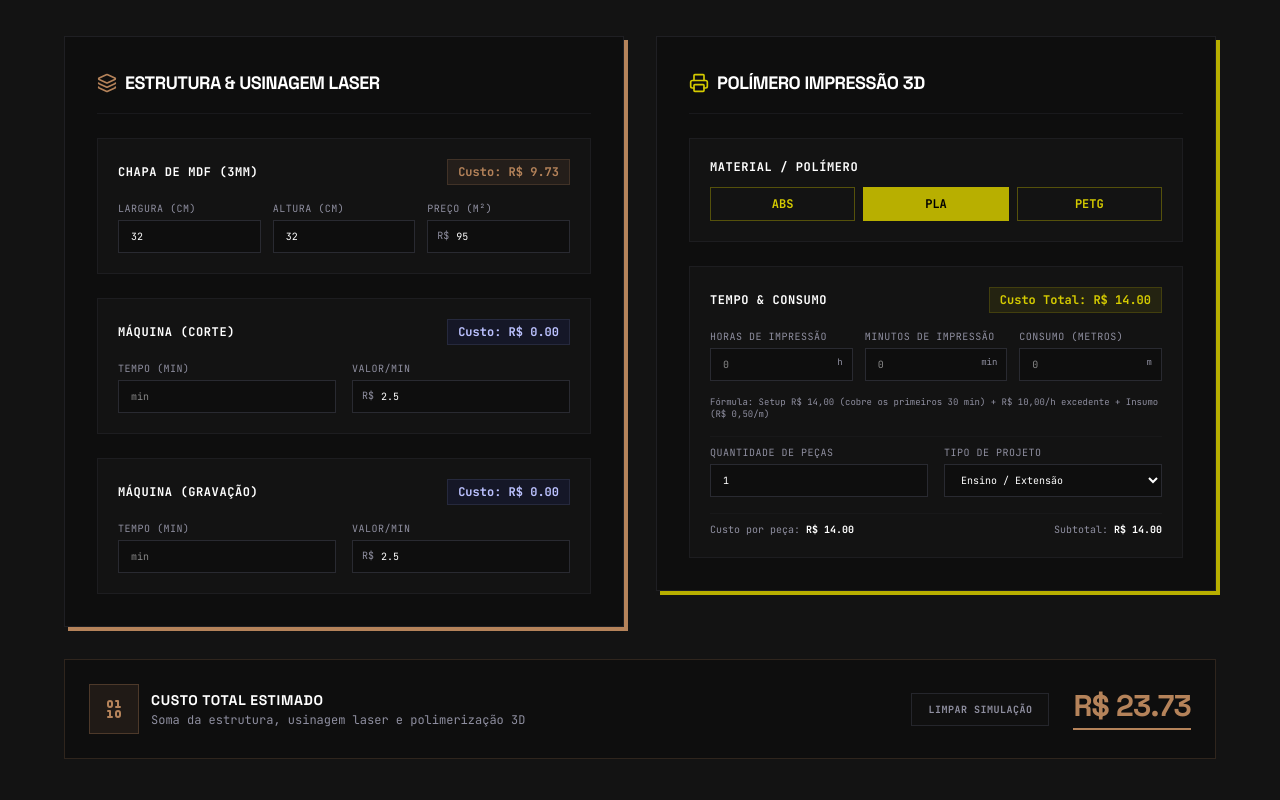
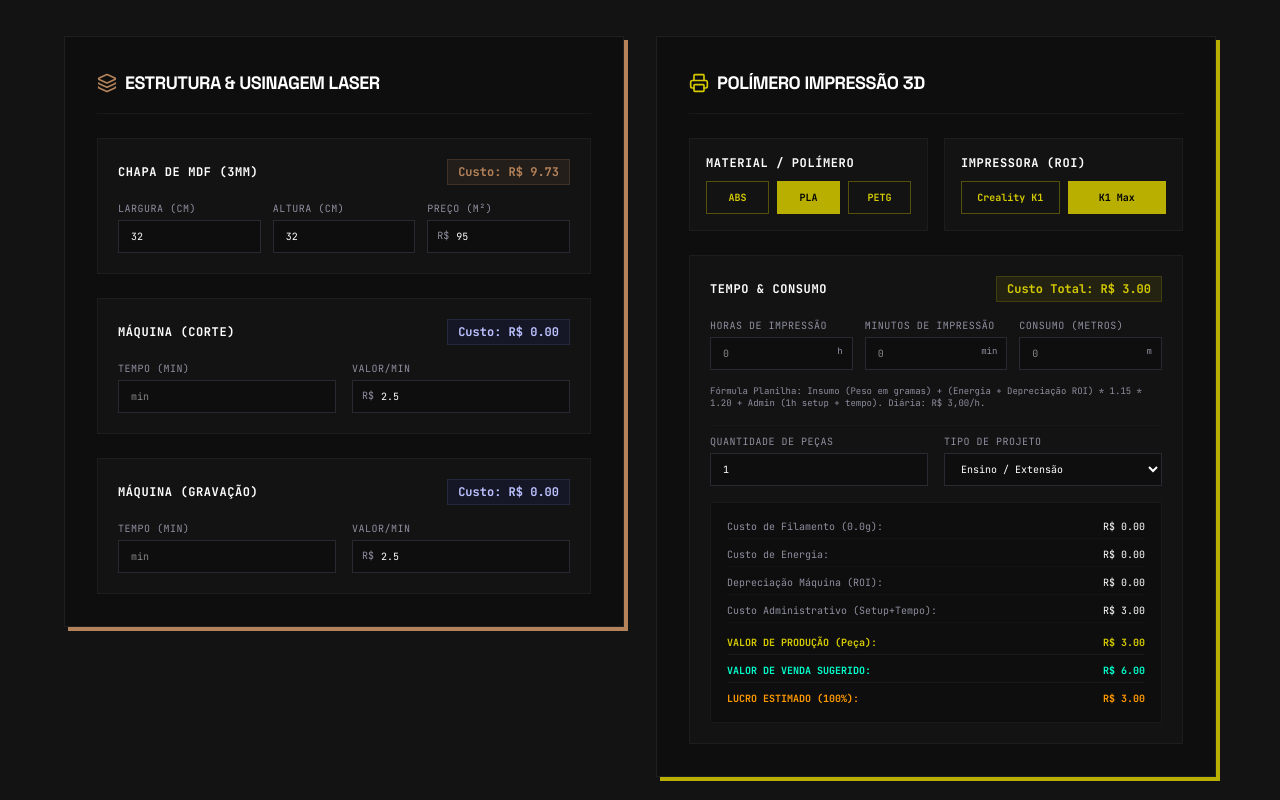
Before and after one commit to marceloengvs-hub/esteira-tech, a Next.js app: page / in a window 1280 px wide. Shown: the part 4620-5420 px from the top of the page. Built offline with nearby package versions, Linux system fonts and the light colour scheme; no server answers; the database is empty.

Commit message:
feat: adequa simulador de custos de impressao 3d com constantes de impressoras e formulas da planilha

```diff
--- a/app/page.tsx
+++ b/app/page.tsx
@@ -96,6 +96,7 @@ export default function Page() {
 
   // Simulador de Custos - Impressão 3D
   const [printMaterial, setPrintMaterial] = React.useState<'PLA' | 'PETG' | 'ABS'>('PLA');
+  const [printPrinter, setPrintPrinter] = React.useState<'K1' | 'K1_MAX'>('K1_MAX');
   const [printHours, setPrintHours] = React.useState<number | ''>('');
   const [printMinutes, setPrintMinutes] = React.useState<number | ''>('');
   const [filamentMetres, setFilamentMetres] = React.useState<number | ''>('');
@@ -103,31 +104,65 @@ export default function Page() {
   const [projectType, setProjectType] = React.useState<'ENSINO' | 'PESQUISA'>('ENSINO');
   const [currentSlide, setCurrentSlide] = React.useState<number>(0);
 
-  // Cálculos de Custos Dinâmicos
-  const PRECO_METRO: Record<'PLA' | 'PETG' | 'ABS', number> = {
-    ABS: 1.0 / 3.0,
-    PLA: 0.50,
-    PETG: 3.5 / 6.0
-  };
-
+  // Cálculos de Custos Dinâmicos - Impressão 3D e Laser/MDF
   const mdfArea = (mdfWidth / 100) * (mdfHeight / 100);
   const mdfCost = mdfArea * mdfPricePerM2;
 
   const laserCutCost = (laserCutTime === '' ? 0 : laserCutTime) * laserCutPricePerMin;
   const laserEngraveCost = (laserEngraveTime === '' ? 0 : laserEngraveTime) * laserEngravePricePerMin;
 
+  // Constantes da Planilha
+  const DIAMETER_3D = 1.75; // mm
+  const FILAMENT_PRICE_PER_KG = 110; // R$
+  const KWH_PRICE_3D = 0.4859; // R$
+  const MACHINE_POWER_3D = 220; // Watts
+  const FAILURE_RATE_3D = 0.15; // 15%
+  const ADMIN_RATE_3D = 3.00; // R$
+
+  const MACHINE_VALUES_3D = {
+    K1: 5500,
+    K1_MAX: 6000
+  };
+
+  const MATERIAL_DENSITIES_3D = {
+    ABS: 1.04,
+    PLA: 1.24,
+    PETG: 1.27
+  };
+
+  // Tempo total de impressão
   const totalPrintHours = (printHours === '' ? 0 : printHours) + (printMinutes === '' ? 0 : printMinutes) / 60;
   const metersVal = filamentMetres === '' ? 0 : filamentMetres;
 
-  const precoMetro = PRECO_METRO[printMaterial];
-  const custoMaterial = metersVal * precoMetro;
+  // Cálculo físico do peso em gramas
+  const lengthMm = metersVal * 1000;
+  const radiusMm = DIAMETER_3D / 2;
+  const areaMm2 = Math.PI * Math.pow(radiusMm, 2);
+  const volumeCm3 = (areaMm2 * lengthMm) / 1000;
+  const density = MATERIAL_DENSITIES_3D[printMaterial];
+  const weightGrams = volumeCm3 * density;
 
-  // A taxa fixa de setup de R$ 14,00 cobre os primeiros 30 minutos (0.5h) de máquina
-  const horasExcedentes = Math.max(0, totalPrintHours - 0.5);
-  const custoTempo = horasExcedentes * 10.00; // R$ 10,00 por hora excedente
-  const valorCheio = 14.00 + custoTempo + custoMaterial;
+  // Custo de Filamento
+  const printFilamentCost = weightGrams * (FILAMENT_PRICE_PER_KG / 1000);
 
-  const printCostPerPiece = valorCheio * (projectType === 'PESQUISA' ? 0.5 : 1.0);
+  // Custo de Energia
+  const printEnergyCost = (MACHINE_POWER_3D / 1000) * totalPrintHours * KWH_PRICE_3D;
+
+  // Custo de ROI/Depreciação
+  const machineValue = MACHINE_VALUES_3D[printPrinter];
+  const roiHours = 12 * 20 * 8; // 1920 horas (12 meses, 20 dias, 8 horas)
+  const roiRatePerHour = machineValue / roiHours;
+  const printRoiCost = roiRatePerHour * totalPrintHours;
+
+  // Custo Administrativo (1 hora de setup + horas de impressão)
+  const printAdminCost = ADMIN_RATE_3D * (1 + totalPrintHours);
+
+  // Fórmula de Produção da Planilha:
+  // Custo = Filamento + (Energia + Depreciação) * 1.15 (falha) * 1.20 (indiretos) + Custo Administrativo
+  const printProductionCostRaw = printFilamentCost + (printEnergyCost + printRoiCost) * (1 + FAILURE_RATE_3D) * 1.20 + printAdminCost;
+
+  // Custo por peça (com desconto para pesquisa de 50%, se aplicável)
+  const printCostPerPiece = printProductionCostRaw * (projectType === 'PESQUISA' ? 0.5 : 1.0);
   const totalPrintCost = printCostPerPiece * printQuantity;
 
   const estimatedTotalCost = mdfCost + laserCutCost + laserEngraveCost + totalPrintCost;
@@ -141,6 +176,7 @@ export default function Page() {
     setLaserEngraveTime('');
     setLaserEngravePricePerMin(2.5);
     setPrintMaterial('PLA');
+    setPrintPrinter('K1_MAX');
     setPrintHours('');
     setPrintMinutes('');
     setFilamentMetres('');
@@ -1001,16 +1037,18 @@ export default function Page() {
                   </h3>
                 </div>
 
+                {/* Material Selector & Printer Selector */}
+                <div className="grid grid-cols-1 md:grid-cols-2 gap-4 mb-6">
                   {/* Material / Polymer Selector */}
-                <div className="p-5 bg-[#131313] border border-[#454655]/20 mb-6 rounded-none">
-                  <h4 className="font-mono text-xs font-bold text-white uppercase tracking-wider mb-3">Material / Polímero</h4>
+                  <div className="p-4 bg-[#131313] border border-[#454655]/20 rounded-none">
+                    <h4 className="font-mono text-xs font-bold text-white uppercase tracking-wider mb-2.5">Material / Polímero</h4>
                     <div className="grid grid-cols-3 gap-2">
                       {(['ABS', 'PLA', 'PETG'] as const).map((mat) => (
                         <button
                           key={mat}
                           type="button"
                           onClick={() => setPrintMaterial(mat)}
-                        className={`py-2 text-xs font-mono font-bold border transition-all cursor-pointer ${
+                          className={`py-2 text-[10px] font-mono font-bold border transition-all cursor-pointer ${
                             printMaterial === mat
                               ? 'bg-[#b8af00] text-black border-[#b8af00]'
                               : 'bg-transparent text-[#d5cb00] border-[#b8af00]/40 hover:border-[#b8af00]'
@@ -1019,6 +1057,28 @@ export default function Page() {
                           {mat}
                         </button>
                       ))}
+                    </div>
+                  </div>
+
+                  {/* Printer / Machine Selector */}
+                  <div className="p-4 bg-[#131313] border border-[#454655]/20 rounded-none">
+                    <h4 className="font-mono text-xs font-bold text-white uppercase tracking-wider mb-2.5">Impressora (ROI)</h4>
+                    <div className="grid grid-cols-2 gap-2">
+                      {(['K1', 'K1_MAX'] as const).map((printer) => (
+                        <button
+                          key={printer}
+                          type="button"
+                          onClick={() => setPrintPrinter(printer)}
+                          className={`py-2 text-[10px] font-mono font-bold border transition-all cursor-pointer ${
+                            printPrinter === printer
+                              ? 'bg-[#b8af00] text-black border-[#b8af00]'
+                              : 'bg-transparent text-[#d5cb00] border-[#b8af00]/40 hover:border-[#b8af00]'
+                          }`}
+                        >
+                          {printer === 'K1' ? 'Creality K1' : 'K1 Max'}
+                        </button>
+                      ))}
+                    </div>
                   </div>
                 </div>
 
@@ -1087,10 +1147,7 @@ export default function Page() {
                   </div>
 
                   <div className="text-[9px] text-[#8f8fa0] font-mono leading-tight">
-                    Fórmula: Setup R$ 14,00 (cobre os primeiros 30 min) + R$ 10,00/h excedente + Insumo ({
-                      printMaterial === 'ABS' ? 'R$ 0,33/m' :
-                      printMaterial === 'PLA' ? 'R$ 0,50/m' : 'R$ 0,58/m'
-                    })
+                    Fórmula Planilha: Insumo (Peso em gramas) + (Energia + Depreciação ROI) * 1.15 * 1.20 + Admin (1h setup + tempo). Diária: R$ 3,00/h.
                   </div>
 
                   <div className="grid grid-cols-2 gap-4 font-mono text-[10px] pt-2 border-t border-[#454655]/10">
@@ -1118,12 +1175,35 @@ export default function Page() {
                     </div>
                   </div>
 
-                  <div className="flex justify-between items-center font-mono text-[10px] pt-2 border-t border-[#454655]/10">
-                    <div className="text-[#8f8fa0]">
-                      Custo por peça: <strong className="text-white">R$ {printCostPerPiece.toFixed(2)}</strong>
+                  {/* Quebra Detalhada de Custos (Conforme Planilha) */}
+                  <div className="mt-4 p-4 bg-[#0e0e0e] border border-[#454655]/20 font-mono text-[10px] space-y-2">
+                    <div className="flex justify-between text-[#8f8fa0] border-b border-[#454655]/10 pb-1">
+                      <span>Custo de Filamento ({weightGrams.toFixed(1)}g):</span>
+                      <span className="text-white">R$ {printFilamentCost.toFixed(2)}</span>
                     </div>
-                    <div className="text-[#8f8fa0]">
-                      Subtotal: <strong className="text-white">R$ {totalPrintCost.toFixed(2)}</strong>
+                    <div className="flex justify-between text-[#8f8fa0] border-b border-[#454655]/10 pb-1">
+                      <span>Custo de Energia:</span>
+                      <span className="text-white">R$ {printEnergyCost.toFixed(2)}</span>
+                    </div>
+                    <div className="flex justify-between text-[#8f8fa0] border-b border-[#454655]/10 pb-1">
+                      <span>Depreciação Máquina (ROI):</span>
+                      <span className="text-white">R$ {printRoiCost.toFixed(2)}</span>
+                    </div>
+                    <div className="flex justify-between text-[#8f8fa0] border-b border-[#454655]/10 pb-1">
+                      <span>Custo Administrativo (Setup+Tempo):</span>
+                      <span className="text-white">R$ {printAdminCost.toFixed(2)}</span>
+                    </div>
+                    <div className="flex justify-between text-[#d5cb00] font-bold border-b border-[#454655]/20 pb-1 pt-1">
+                      <span>VALOR DE PRODUÇÃO {projectType === 'PESQUISA' ? '(Pesquisa -50%)' : '(Peça)'}:</span>
+                      <span>R$ {printCostPerPiece.toFixed(2)}</span>
+                    </div>
+                    <div className="flex justify-between text-[#00ffcc] font-bold border-b border-[#454655]/20 pb-1">
+                      <span>VALOR DE VENDA SUGERIDO:</span>
+                      <span>R$ {(printCostPerPiece * 2).toFixed(2)}</span>
+                    </div>
+                    <div className="flex justify-between text-[#ff9900] font-bold">
+                      <span>LUCRO ESTIMADO (100%):</span>
+                      <span>R$ {printCostPerPiece.toFixed(2)}</span>
                     </div>
                   </div>
                 </div>
```
Lines whose indentation alone changed are shown as unchanged.
